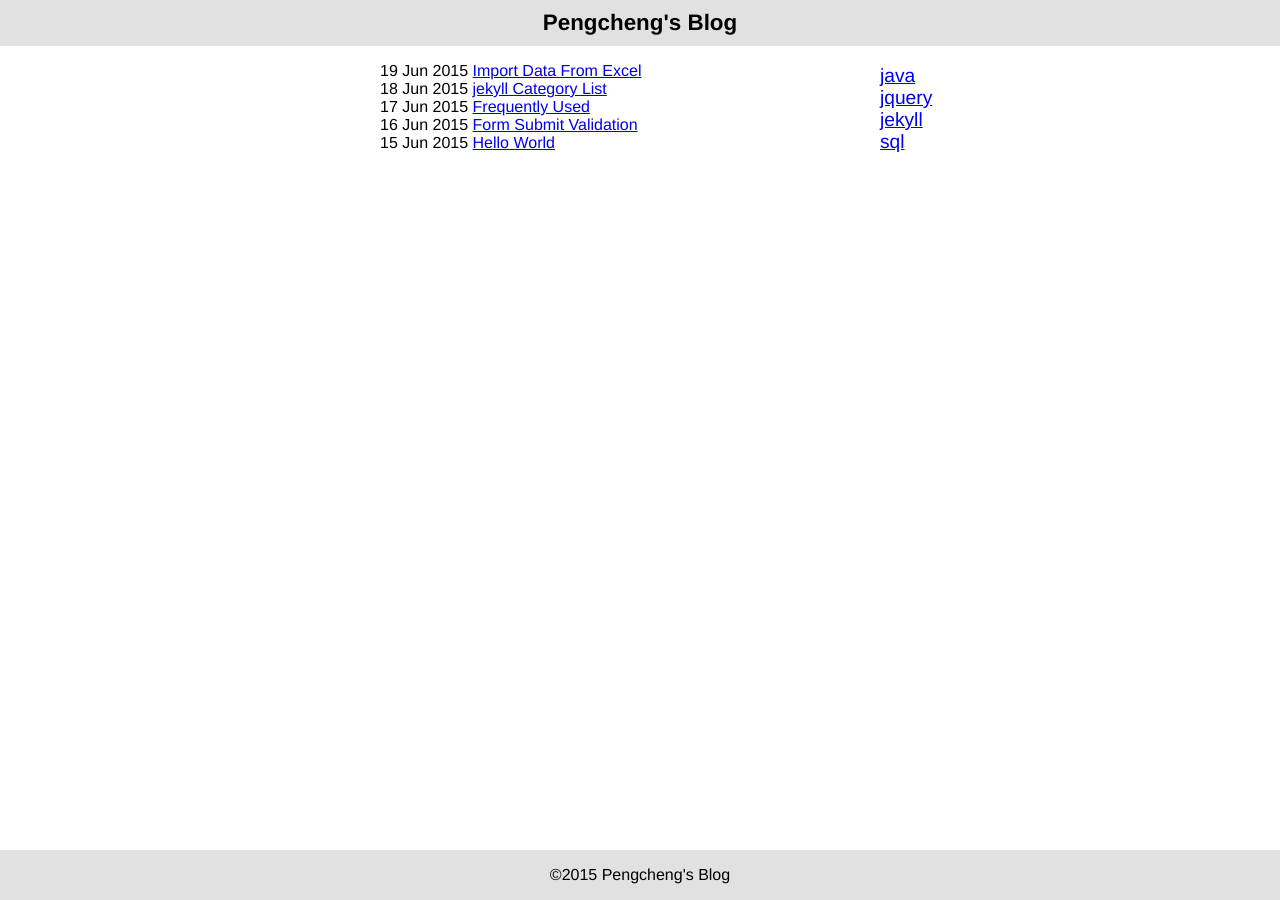
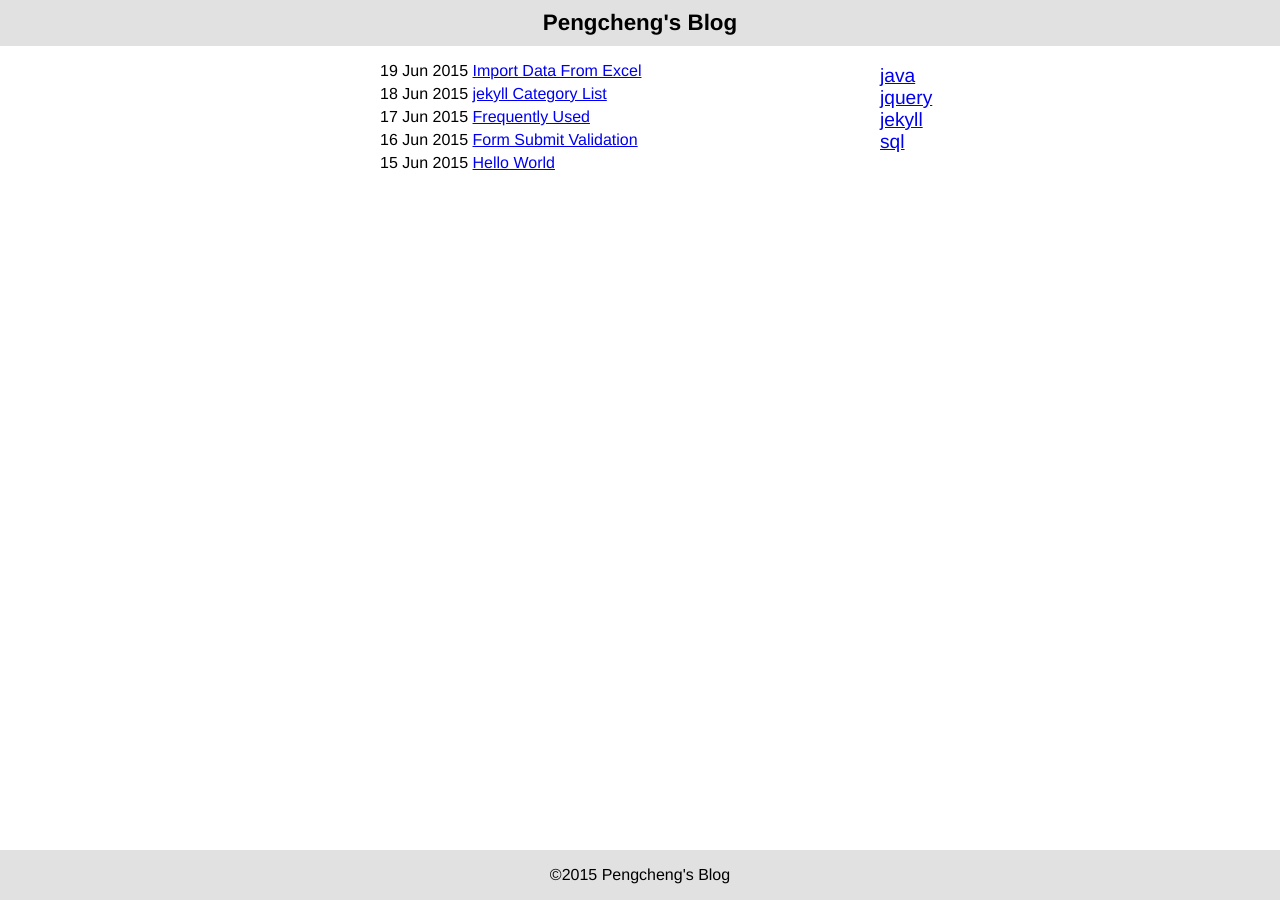
Before and after one commit to anfslove/jekyll_demo, a Jekyll site: the page built from index.html, in a window 1280 px wide. Built offline with Jekyll 4.4.1, drawn with Linux system fonts in a browser that asks for light colours.

Commit message:
Adjusted the posts style.

```diff
--- a/css/main.css
+++ b/css/main.css
@@ -52,13 +52,17 @@
 
 .posts{
 	list-style: none;
-	margin-bottom: 10px;
+}
+.posts li{
+	margin-bottom: 5px;
 }
 
 .categories{
 	list-style: none;
-	margin-bottom: 10px;
 	font-size: 1.2em;
+}
+.categories{
+	margin-bottom: 5px;
 }
 
 .list-decimal{
```
